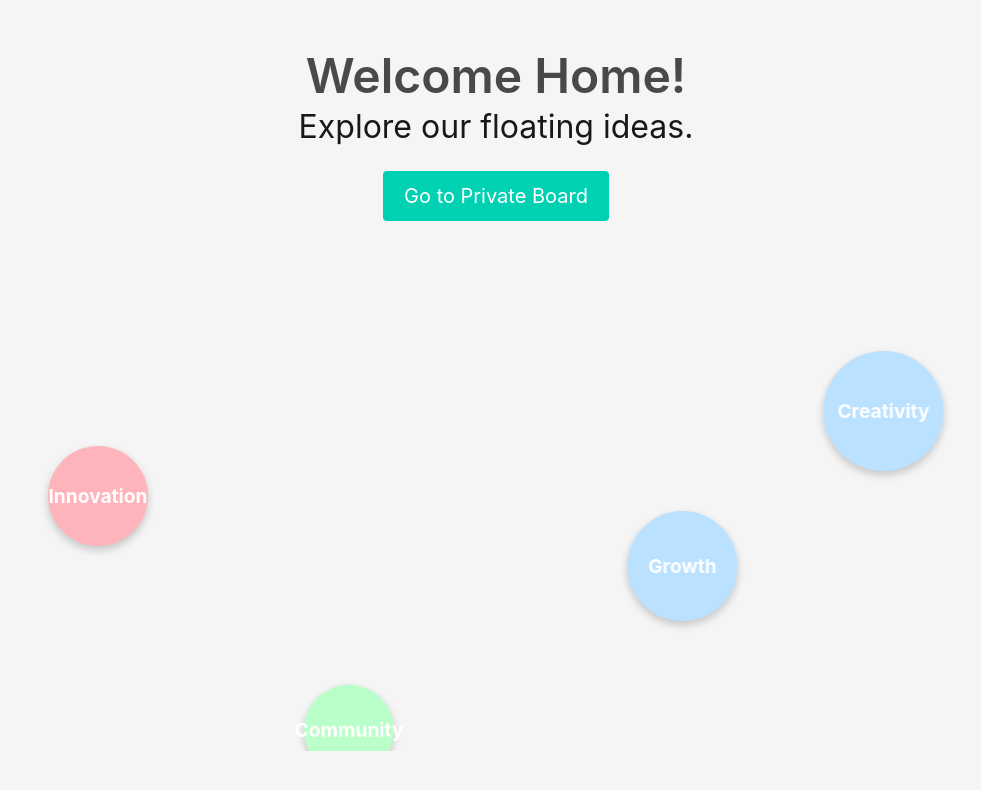
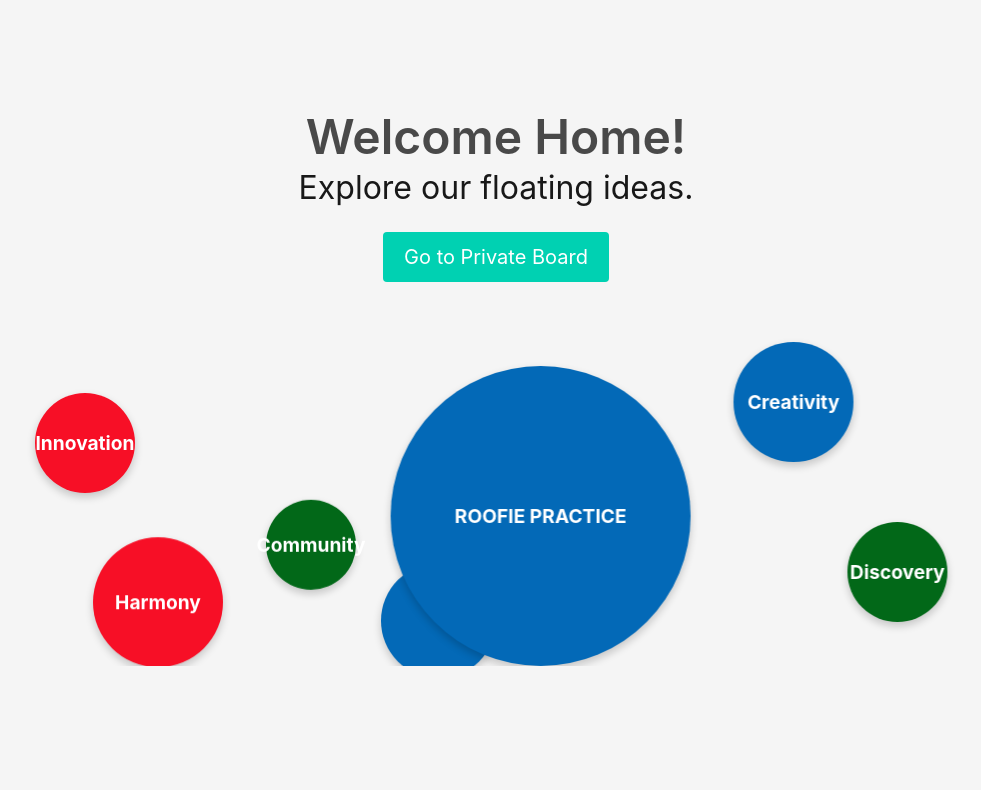
Before and after one commit to vmadh2/MASTERCHEFS, a Vue app: page / in a window 1280 px wide. Shown: the top 790 px of the page, without its empty margins (144-1125 px from the left). Built offline with nearby package versions, Linux system fonts and the light colour scheme.

Commit message:
v bubble area fix

```diff
--- a/src/components/HomeBoard.vue
+++ b/src/components/HomeBoard.vue
@@ -1,7 +1,7 @@
 <template>
   <section class="hero is-fullheight is-light">
-    <div class="hero-body">
-      <div class="container has-text-centered">
+    <div class="hero-body is-align-items-center" style="display:flex; align-items:center;">
+      <div class="container has-text-centered" style="width:100%;">
         <h1 class="title is-1">Welcome Home!</h1>
         <h2 class="subtitle is-3">Explore our floating ideas.</h2>
 
@@ -12,7 +12,7 @@
           </router-link>
         </div>
 
-        <div class="bubble-container" is-primary is-large>
+  <div class="bubble-container" ref="bubbleContainer">
           <div
             v-for="(bubble, index) in bubbles"
             :key="index"
@@ -40,22 +40,84 @@ export default {
         { text: 'Growth', colorClass: 'is-pastel-green', x: 55, y: 30, size: 110, delay: 3 },
         { text: 'Harmony', colorClass: 'is-pastel-red', x: 15, y: 70, size: 130, delay: 4 },
         { text: 'Discovery', colorClass: 'is-pastel-blue', x: 80, y: 60, size: 100, delay: 2.5 },
+        { text: 'Table Tennis', colorClass: 'is-pastel-green', x: 40, y: 80, size: 115, delay: 1.5 },
+        { text: 'ROOFIE PRACTICE', colorClass: 'is-pastel-green', x: 40, y: 80, size: 300, delay: 1.5 },
         // Add more bubbles as needed
-      ]
+      ],
+      // reactive container dimensions
+      containerWidth: 0,
+      containerHeight: 0,
+  containerLeft: 0,
+  containerTop: 0,
     };
   },
   methods: {
+    // Update container size when mounted or resized
+    updateContainerSize() {
+        const el = this.$refs.bubbleContainer;
+        if (el) {
+          const rect = el.getBoundingClientRect();
+          this.containerWidth = rect.width || 0;
+          this.containerHeight = rect.height || 0;
+          this.containerLeft = rect.left || 0;
+          this.containerTop = rect.top || 0;
+        }
+    },
+
     bubbleStyle(bubble) {
-      return {
-        top: `${bubble.y}vh`,
-        left: `${bubble.x}vw`,
-        width: `${bubble.size}px`,
-        height: `${bubble.size}px`,
+      // If we have container dimensions, compute pixel positions and clamp
+      // so the bubble remains fully visible inside the container.
+      const w = this.containerWidth;
+      const h = this.containerHeight;
+      const size = bubble.size || 0;
+
+      const style = {
+        width: `${size}px`,
+        height: `${size}px`,
         animationDelay: `${bubble.delay}s`,
-        lineHeight: `${bubble.size}px`, // Center text vertically
+        lineHeight: `${size}px`,
       };
+
+      if (w > 0 && h > 0) {
+        // desired position based on percentage values stored in bubble.x/y
+        let leftPx = (bubble.x / 100) * w + this.containerLeft;
+        let topPx = (bubble.y / 100) * h + this.containerTop;
+
+        // ensure bubble stays fully inside viewport
+        const viewportW = window.innerWidth;
+        const viewportH = window.innerHeight;
+
+        const maxLeftInViewport = Math.max(0, viewportW - size);
+        const maxTopInViewport = Math.max(0, viewportH - size);
+
+        leftPx = Math.max(this.containerLeft, Math.min(leftPx, this.containerLeft + Math.min(w - size, maxLeftInViewport - this.containerLeft)));
+        topPx = Math.max(this.containerTop, Math.min(topPx, this.containerTop + Math.min(h - size, maxTopInViewport - this.containerTop)));
+
+        // Convert back to positions relative to container for absolute positioning
+        style.left = `${leftPx - this.containerLeft}px`;
+        style.top = `${topPx - this.containerTop}px`;
+        style.transform = 'none';
+      } else {
+        // fallback: use percent positioning and center the bubble at that point
+        style.left = `${bubble.x}%`;
+        style.top = `${bubble.y}%`;
+        style.transform = 'translate(-50%, -50%)';
+      }
+
+      return style;
     }
-  }
+  },
+
+  mounted() {
+    // measure container after mount and on resize
+    this.updateContainerSize();
+    this._resizeHandler = () => this.updateContainerSize();
+    window.addEventListener('resize', this._resizeHandler);
+  },
+
+  beforeUnmount() {
+    if (this._resizeHandler) window.removeEventListener('resize', this._resizeHandler);
+  },
 };
 </script>
 
@@ -63,9 +125,10 @@ export default {
 .bubble-container {
   position: relative;
   width: 100%;
-  height: 60vh; /* Adjust as needed */
+  height: 45vh; /* Reduced so content fits within viewport */
+  max-height: 55vh;
   overflow: hidden;
-  margin-top: 50px;
+  margin: 1.5rem auto;
 }
 
 .bubble {
@@ -83,15 +146,24 @@ export default {
   will-change: transform;
 }
 
+/* Ensure the hero-body centers its content vertically */
+.hero-body {
+  display: flex;
+  align-items: center;
+  justify-content: center;
+  padding-top: 0.5rem;
+  padding-bottom: 0.5rem;
+}
+
 /* Pastel Colors */
 .is-pastel-red {
-  background-color: #ffb3ba; /* Light Coral */
+  background-color: #f70f26  /* Light Coral */
 }
 .is-pastel-green {
-  background-color: #bae1ff; /* Light Cyan */
+  background-color: #0369b7; /* Light Cyan */
 }
 .is-pastel-blue {
-  background-color: #baffc9; /* Light Green */
+  background-color: #026818; /* Light Green */
 }
 
 
```
